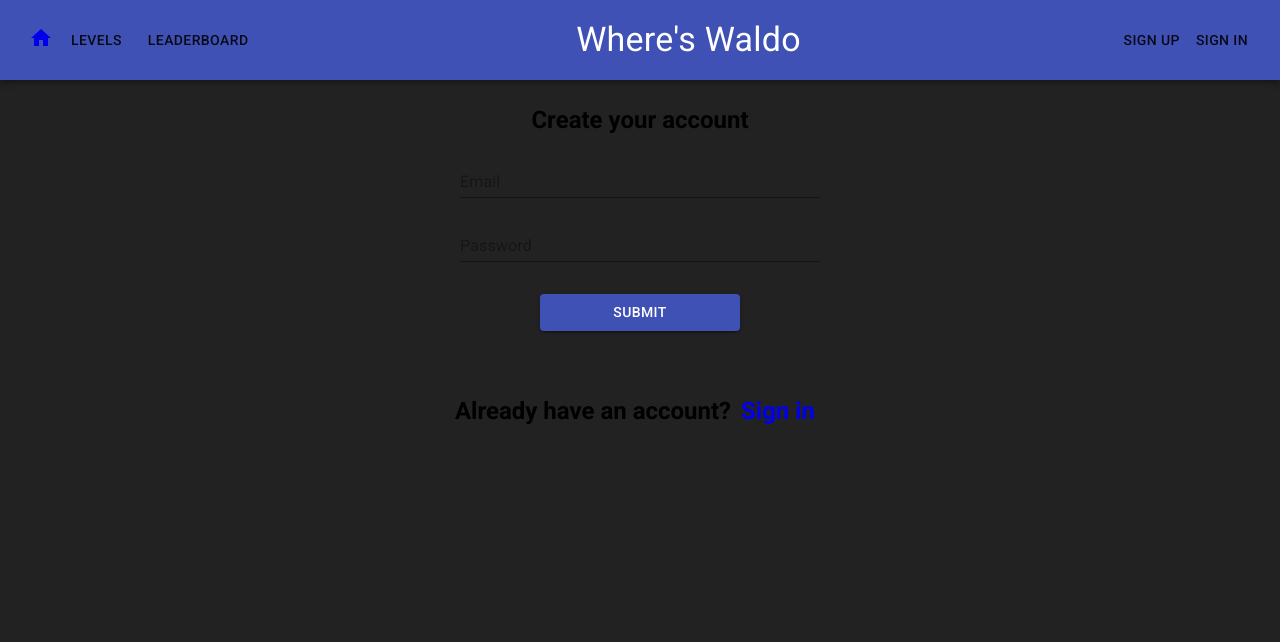
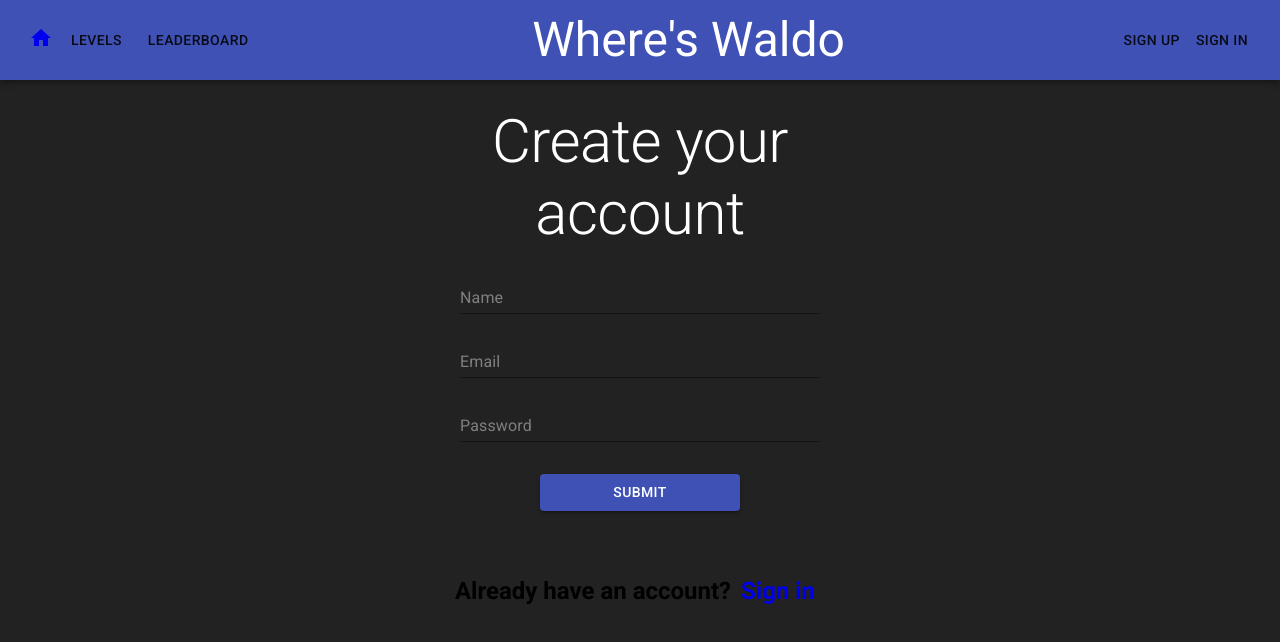
Before and after one commit to daxas-boop/where-is-waldo, a React (Create React App) app: page / in a window 1280 px wide. Shown: the top 642 px of the page. Built offline with nearby package versions, Linux system fonts and the light colour scheme; no server answers.

Commit message:
Fixes styles. Stops using emotion core

```diff
--- a/src/components/navbar/NavBar.tsx
+++ b/src/components/navbar/NavBar.tsx
@@ -23,7 +23,7 @@ const useStyles = makeStyles((theme: Theme) =>
     title: {
       flexGrow: 1,
       textAlign: 'center',
-      ['@media (max-width:488px)']: { display: 'none' }, // eslint-disable-line no-useless-computed-key
+      ['@media (max-width:768px)']: { display: 'none' }, // eslint-disable-line no-useless-computed-key
     },
     links: {
       margin: 5,
@@ -48,7 +48,7 @@ const NavBar = () => {
         <Link className={classes.links} to="/leaderboard">
           <Button>Leaderboard</Button>
         </Link>
-        <Typography variant="h4" className={classes.title}>
+        <Typography variant="h3" className={classes.title}>
           Where's Waldo
         </Typography>
         {authState.user ? <SignedInLinks /> : <SignedOutLinks />}
--- a/src/components/navbar/SignIn.tsx
+++ b/src/components/navbar/SignIn.tsx
@@ -1,44 +1,32 @@
 import React, { useState, useEffect } from 'react';
-import styled from '@emotion/styled';
 import Input from '@material-ui/core/Input';
 import Button from '@material-ui/core/Button';
+import Typography from '@material-ui/core/Typography';
 import { createStyles, makeStyles, Theme } from '@material-ui/core/styles';
 import { signIn } from '../../store/actions/loginActions';
 import { RootState } from '../../types/state-types';
 import { useSelector, useDispatch } from 'react-redux';
-import { useHistory } from 'react-router';
+import { Redirect } from 'react-router-dom';
 
 const useStyles = makeStyles((theme: Theme) =>
   createStyles({
     root: {
+      display: 'flex',
+      flexDirection: 'column',
+      alignItems: 'center',
+      marginTop: '10px',
+      fontFamily: 'Roboto',
+      color: 'white',
       '& > *': {
         margin: theme.spacing(2),
         width: '360px',
       },
     },
+    button: {
+      width: '200px',
+    },
   })
 );
-
-const StyledButton = styled(Button)`
-  width: 200px;
-`;
-
-const StyledForm = styled.form`
-  display: flex;
-  flex-direction: column;
-  align-items: center;
-  margin-top: 10px;
-  font-family: Roboto;
-`;
-
-const Title = styled.h2`
-  text-align: center;
-`;
-
-const ErrorText = styled.p`
-  text-align: center;
-  color: red;
-`;
 
 const SignIn = () => {
   const classes = useStyles();
@@ -46,27 +34,29 @@ const SignIn = () => {
   const [password, setPassword] = useState('');
   const dispatch = useDispatch();
   const authState = useSelector((state: RootState) => state.auth);
-  const history = useHistory();
 
   useEffect(() => {
-    if (authState.user) {
-      history.push('/');
-    }
-  }, [history, authState.user]);
+    dispatch({ type: 'CLEANUP_LOGIN_ERROR' });
+  }, [dispatch]);
 
-  const submitForm = (e: React.FormEvent) => {
+  const submitForm = (e: React.FormEvent<Element>) => {
     e.preventDefault();
     dispatch(signIn(email, password));
   };
 
+  if (authState.user) return <Redirect to="/" />;
+
   return (
-    <StyledForm
-      onSubmit={(e) => submitForm(e)}
+    <form
+      onSubmit={(e: React.FormEvent<Element>) => submitForm(e)}
       className={classes.root}
       autoComplete="off"
     >
-      <Title>Sign In</Title>
+      <Typography variant="h2" align="center">
+        Sign In
+      </Typography>
       <Input
+        style={{ color: 'white' }}
         id="email"
         placeholder="Email"
         type="email"
@@ -74,19 +64,27 @@ const SignIn = () => {
         required
       />
       <Input
+        style={{ color: 'white' }}
         id="password"
         placeholder="Password"
         type="password"
         onChange={(e) => setPassword(e.target.value)}
         required
       />
-      <StyledButton type="submit" variant="contained" color="primary">
+      <Button
+        className={classes.button}
+        type="submit"
+        variant="contained"
+        color="primary"
+      >
         Submit
-      </StyledButton>
+      </Button>
       {authState.authError && (
-        <ErrorText>{authState.authError.message}</ErrorText>
+        <Typography color="error" variant="h5" align="center">
+          {authState.authError.message}
+        </Typography>
       )}
-    </StyledForm>
+    </form>
   );
 };
 
--- a/src/components/navbar/SignUp.tsx
+++ b/src/components/navbar/SignUp.tsx
@@ -2,72 +2,77 @@ import React, { useState, useEffect } from 'react';
 import { createStyles, makeStyles, Theme } from '@material-ui/core/styles';
 import Input from '@material-ui/core/Input';
 import Button from '@material-ui/core/Button';
-import styled from '@emotion/styled';
+import Typography from '@material-ui/core/Typography';
 import { signUp } from '../../store/actions/loginActions';
 import { useSelector, useDispatch } from 'react-redux';
 import { RootState } from '../../types/state-types';
-import { useHistory } from 'react-router-dom';
-
-const StyledForm = styled.form`
-  display: flex;
-  flex-direction: column;
-  align-items: center;
-  margin-top: 10px;
-  font-family: Roboto;
-`;
+import { Redirect } from 'react-router-dom';
 
 const useStyles = makeStyles((theme: Theme) =>
   createStyles({
     root: {
+      display: 'flex',
+      flexDirection: 'column',
+      alignItems: 'center',
+      marginTop: '10px',
+      fontFamily: 'Roboto',
+      color: 'white',
+      maxWidth: '100%',
       '& > *': {
         margin: theme.spacing(2),
         width: '360px',
+        maxWidth: '100%',
       },
+    },
+    button: {
+      alignItems: 'center',
+      width: '200px',
+    },
+    title: {
+      width: '80%',
     },
   })
 );
-
-const Title = styled.h2`
-  text-align: center;
-`;
-
-const ErrorText = styled.p`
-  text-align: center;
-  color: red;
-`;
-
-const StyledButton = styled(Button)`
-  align-items: center;
-  width: 200px;
-`;
 
 const SignUp = (props: any) => {
   const classes = useStyles();
   const [email, setEmail] = useState('');
   const [password, setPassword] = useState('');
+  const [name, setName] = useState('');
   const dispatch = useDispatch();
   const authState = useSelector((state: RootState) => state.auth);
-  const history = useHistory();
+
+  useEffect(() => {
+    dispatch({ type: 'CLEANUP_LOGIN_ERROR' });
+  }, [dispatch]);
 
   const submitForm = (e: React.FormEvent) => {
     e.preventDefault();
-    dispatch(signUp(email, password));
+    dispatch(signUp(email, password, name));
   };
 
-  useEffect(() => {
-    if (authState.user) {
-      history.push('/');
-    }
-  }, [history, authState.user]);
+  if (authState.user) return <Redirect to="/" />;
 
   return (
-    <StyledForm
+    <form
       onSubmit={(e) => submitForm(e)}
       className={classes.root}
       autoComplete="off"
     >
-      <Title>Create your account</Title>
+      <Typography className={classes.title} variant="h2" align="center">
+        Create your account
+      </Typography>
+
       <Input
+        style={{ color: 'white' }}
+        id="name"
+        placeholder="Name"
+        type="name"
+        onChange={(e) => setName(e.target.value)}
+        required
+      />
+      <Input
+        style={{ color: 'white' }}
         id="email"
         placeholder="Email"
         type="email"
@@ -75,19 +80,27 @@ const SignUp = (props: any) => {
         required
       />
       <Input
+        style={{ color: 'white' }}
         id="password"
         placeholder="Password"
         type="password"
         onChange={(e) => setPassword(e.target.value)}
         required
       />
-      <StyledButton type="submit" variant="contained" color="primary">
+      <Button
+        className={classes.button}
+        type="submit"
+        variant="contained"
+        color="primary"
+      >
         Submit
-      </StyledButton>
+      </Button>
       {authState.authError && (
-        <ErrorText>{authState.authError.message}</ErrorText>
+        <Typography color="error" variant="h5" align="center">
+          {authState.authError.message}
+        </Typography>
       )}
-    </StyledForm>
+    </form>
   );
 };
 
--- a/src/components/navbar/SignedInLinks.tsx
+++ b/src/components/navbar/SignedInLinks.tsx
@@ -1,30 +1,31 @@
 import React from 'react';
 import Button from '@material-ui/core/Button';
 import Avatar from '@material-ui/core/Avatar';
-import styled from '@emotion/styled';
+import { makeStyles } from '@material-ui/core/styles';
 import { useDispatch } from 'react-redux';
-import { logout as logoutAction } from '../../store/actions/loginActions';
+import { logout } from '../../store/actions/loginActions';
 
-const Container = styled.div`
-  display: flex;
-  @media (max-width: 768px) {
-    flex-grow: 1;
-    justify-content: flex-end;
-  }
-`;
+const useStyles = makeStyles({
+  root: {
+    display: 'flex',
+    // eslint-disable-next-line no-useless-computed-key
+    ['@media (max-width:768px)']: { flexGrow: 1, justifyContent: 'flex-end' },
+  },
+});
 
 const SignedInLinks = () => {
+  const classes = useStyles();
   const dispatch = useDispatch();
 
-  const logout = () => {
-    dispatch(logoutAction());
+  const handleClick = () => {
+    dispatch(logout());
   };
 
   return (
-    <Container>
+    <div className={classes.root}>
       <Avatar>H</Avatar>
-      <Button onClick={logout}>Logout</Button>
-    </Container>
+      <Button onClick={handleClick}>Logout</Button>
+    </div>
   );
 };
 
--- a/src/components/navbar/SignedOutLinks.tsx
+++ b/src/components/navbar/SignedOutLinks.tsx
@@ -1,22 +1,28 @@
 import React from 'react';
 import Button from '@material-ui/core/Button';
+import { makeStyles } from '@material-ui/core/styles';
 import { Link } from 'react-router-dom';
-import styled from '@emotion/styled';
 
-const StyledLink = styled(Link)`
-  text-decoration: none;
-`;
+const useStyles = makeStyles({
+  root: {
+    display: 'flex',
+    // eslint-disable-next-line no-useless-computed-key
+    ['@media (max-width:768px)']: { flexGrow: 1, justifyContent: 'flex-end' },
+  },
+});
 
 const SignedOutLinks = () => {
+  const classes = useStyles();
+
   return (
-    <>
-      <StyledLink to="/signup">
+    <div className={classes.root}>
+      <Link style={{ textDecoration: 'none' }} to="/signup">
         <Button>Sign up</Button>
-      </StyledLink>
-      <StyledLink to="/signin">
+      </Link>
+      <Link style={{ textDecoration: 'none' }} to="/signin">
         <Button>Sign in</Button>
-      </StyledLink>
-    </>
+      </Link>
+    </div>
   );
 };
 
```
